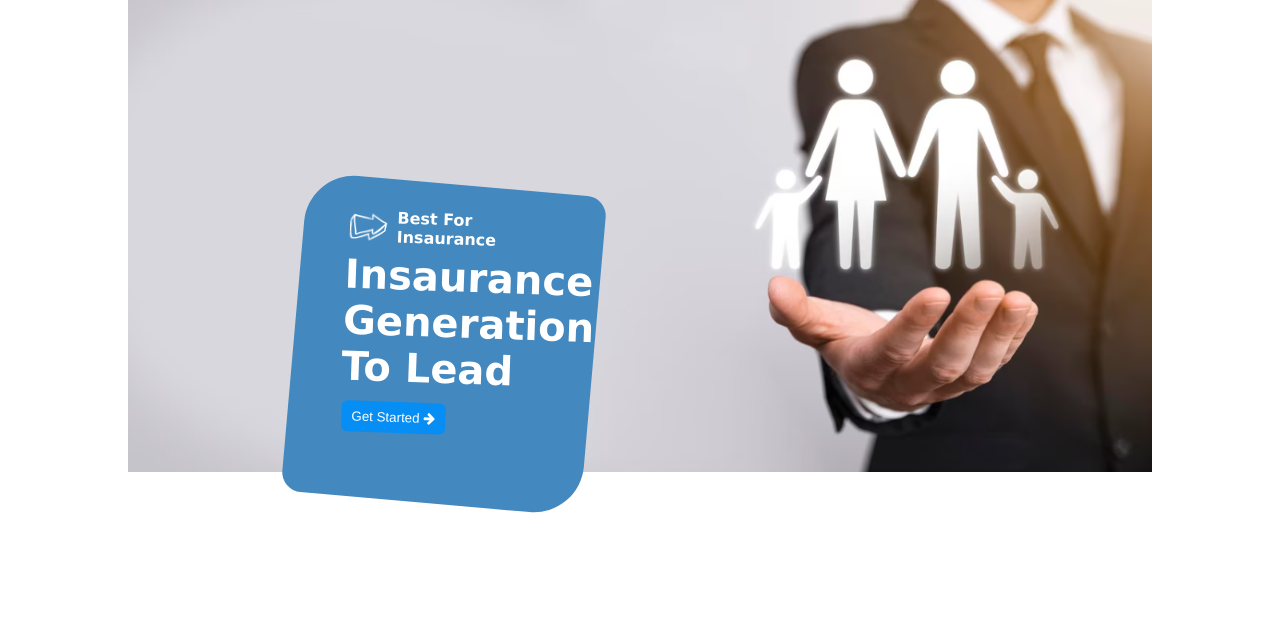
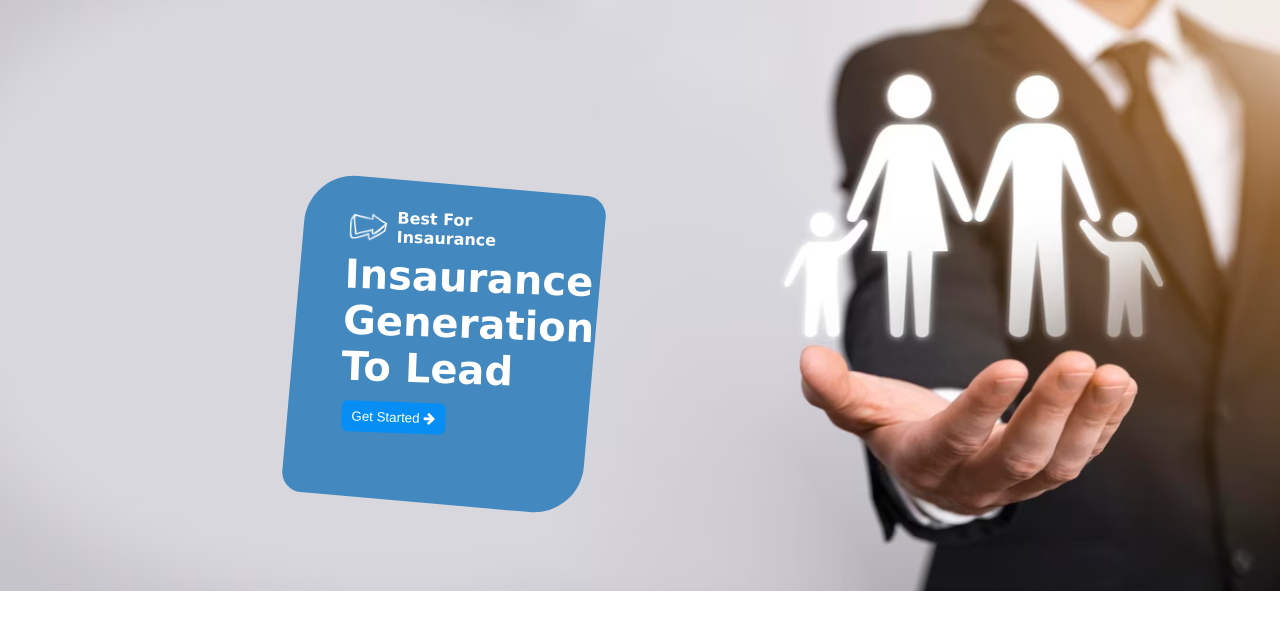
Before and after one commit to sarveenyadav7/insaurance-task, a plain HTML site: page index.html in a window 1280 px wide. Drawn offline with Linux system fonts and the light colour scheme.

Commit message:
reback code

```diff
--- a/index.html
+++ b/index.html
@@ -15,7 +15,6 @@
     <link rel="icon" type="image/x-icon" href="images/favicon.ico" />
   </head>
   <body>
-    <div class="App">
     <div class="outer-col">
         <img src="images/Insaurance.png">
     </div>
@@ -32,6 +31,5 @@
 
         </div>
     </div>
-  </div>
   </body>
 </html>
--- a/style.css
+++ b/style.css
@@ -3,16 +3,8 @@
     padding: 0;
     box-sizing: border-box;
 }
-.App{
+.outer-col{
     width: 100%;
-    height: 600px;
-    float: left;
-    display: flex;
-    justify-content: center;
-    align-items: center;
-}
-.outer-col{
-    width: 80%;
     height: auto;
     float: left;
     position: relative;
@@ -80,13 +72,3 @@
 .arrow button i{
     margin-left: 4px;
 }
-
-
-
-@media screen and (min-width: 1280px) and (max-width: 4000px){
-    .App{
-        width: 100%;
-        height: auto;
-        margin: 0 auto;
-    }
-}
```
